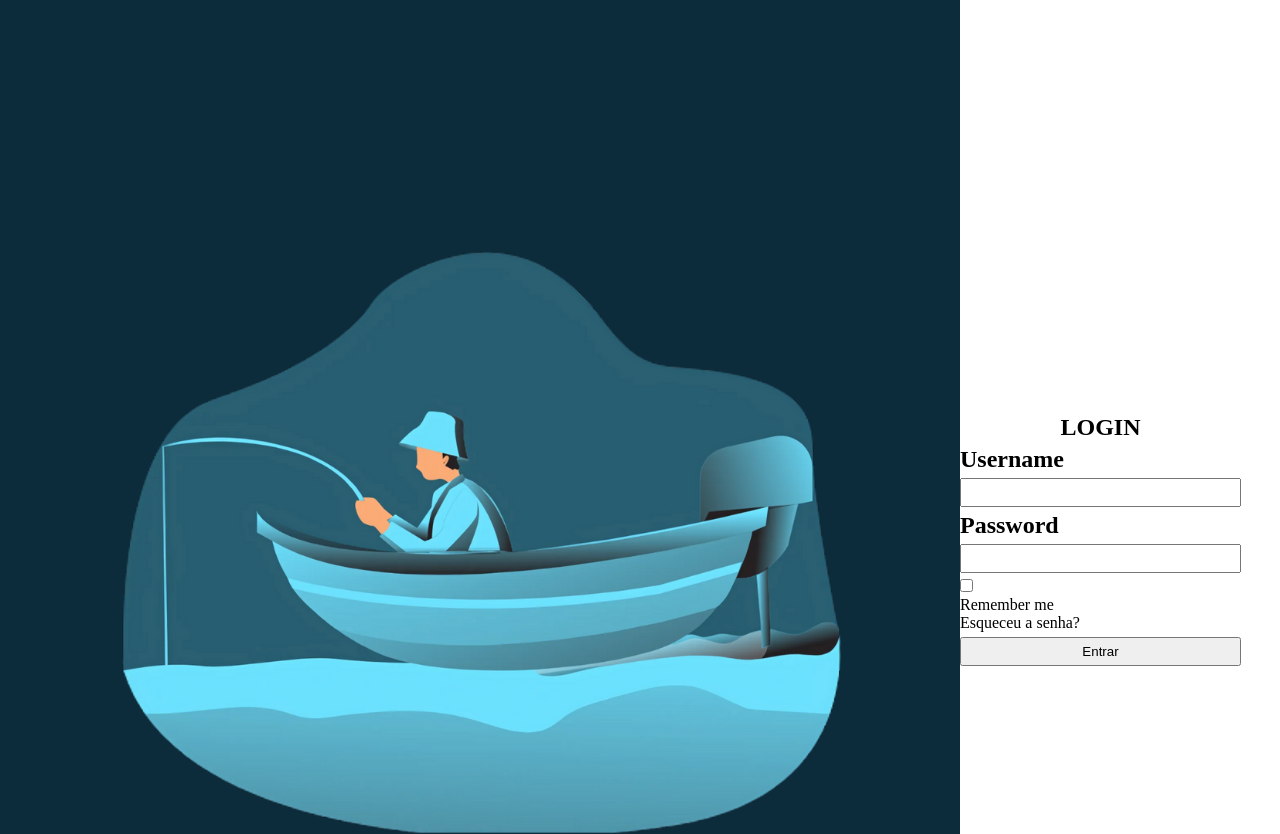
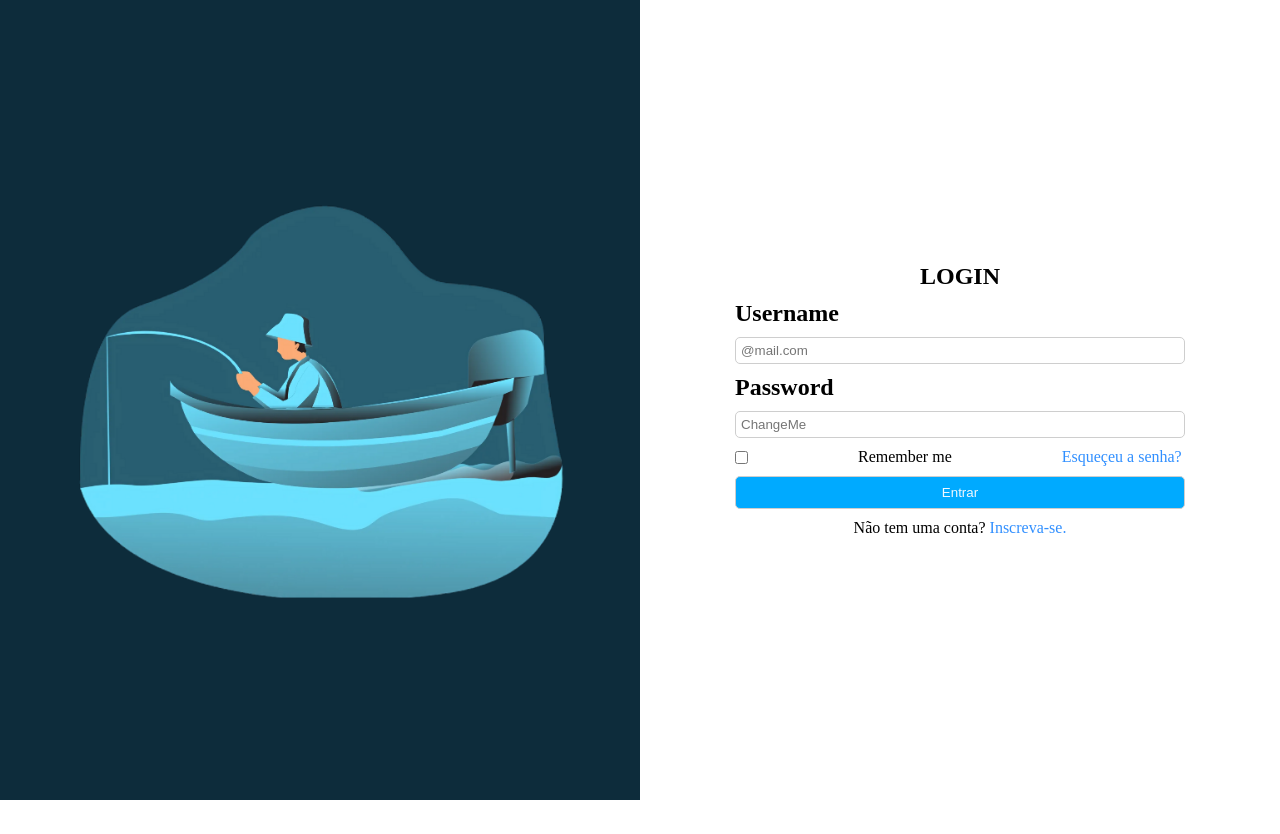
Before and after one commit to JhonnyThomazz/LinguagemDeMarcacao--HTML-CSS, a plain HTML site: page Atividade01- Login Screen/index.html in a window 1280 px wide. Shown: the top 834 px of the page. After the commit the page ends 800 px from the top, so only its background shows below. Drawn offline with Linux system fonts and the light colour scheme.

Commit message:
Update 01/10/25

```diff
--- a/Atividade01- Login Screen/css/style.css
+++ b/Atividade01- Login Screen/css/style.css
@@ -3,45 +3,81 @@
     padding: 0;
     box-sizing: border-box;
 }
-section{
+
+section {
     display: flex;
     justify-content: space-between;
 }
-.LoginScreen{
-    display: flex;
-    justify-content:flex-start;
-    align-items: center;
-    margin-right:100px;
-}
-.imgBackground{
+
+.LoginScreen {
     display: flex;
     justify-content: center;
     align-items: center;
+    width: 50vw;
 }
-.image{
+
+.imgBackground {
     display: flex;
     justify-content: center;
     align-items: center;
+    background-color: #0D2C3B;
+    width: 50vw;
+    height: 100dvh;
 }
-form h1{
+
+.image {
+    display: flex;
+    justify-content: center;
+    align-items: center;
+    width: 500px;
+}
+
+form h1 {
     text-align: center;
 }
-form{
+
+form {
     display: flex;
     flex-direction: column;
-    gap:5px
+    gap: 10px;
+    width: 450px;
 }
-form label{
+
+form label {
     font-size: 1.5rem;
     font-weight: bold;
 }
-form input{
+
+form input {
     padding: 5px;
-    padding-left: 50px;
-    padding-right: 50px;
+    border-radius: 5px;
+
+    border: 1px solid rgb(206, 206, 206);
 }
-.checkbox{
+
+form input::placeholder{
+    padding: 0;
+
+}
+
+.checkbox {
     display: flex;
-    justify-content: space-between;
     align-items: center;
+    margin: 0;
+    gap: 110px;
 }
+.ForgottenPasswd{
+    color: #308FFF;
+}
+.Altcolor{
+    color: #308FFF;
+}
+.SUB{
+    text-align: center;
+}
+
+.Submit {
+    padding: 8px;
+    background-color: #00AAFF;
+    color: aliceblue
+}
--- a/Atividade01- Login Screen/index.html
+++ b/Atividade01- Login Screen/index.html
@@ -1,5 +1,6 @@
 <!DOCTYPE html>
 <html lang="pt-br">
+
 <head>
     <meta charset="UTF-8">
     <meta name="viewport" content="width=device-width, initial-scale=1.0">
@@ -7,31 +8,34 @@
     <link rel="stylesheet" href="css/style.css">
 
 </head>
+
 <body>
     <section>
         <div class="imgBackground">
-            <img class="image" src="img/Fisherman2.png">
+            <img class="image" src="img/Fisherman.png">
         </div>
 
         <div class="LoginScreen">
             <form action="">
                 <h1 class="LoginTitle">LOGIN</h1>
                 <label for="Username">Username</label>
-            <input name="Username" id="usrname" type="text" required>
+                <input name="Username" id="usrname" type="text" required placeholder="@mail.com">
 
                 <label for="Password">Password</label>
-            <input name="Password" id="passwrd" type="password" required>
+                <input name="Password" id="passwrd" type="password" required placeholder="ChangeMe">
 
-            <div class="checknox">
-            <input name="REMEMBER" type="checkbox">
-            <p>Remember me</p>
-            <p class="ForgottenPass">Esqueceu a senha?</p>
+                <div class="checkbox">
+                    <input class="remember" name="REMEMBER" type="checkbox">
+                    <p class="rememberME">Remember me</p>
+                    <p class="ForgottenPasswd">Esqueçeu a senha?</p>
                 </div>
-            <input name="SUBMIT" type="submit" value="Entrar">
 
+                <input class="Submit" name="SUBMIT" type="submit" value="Entrar">
+                <p class="SUB">Não tem uma conta? <span class="Altcolor">Inscreva-se.</span></p>
             </form>
         </div>
     </section>
     <script src="js/script.js"></script>
 </body>
+
 </html>
```
Lines whose indentation alone changed are shown as unchanged.
